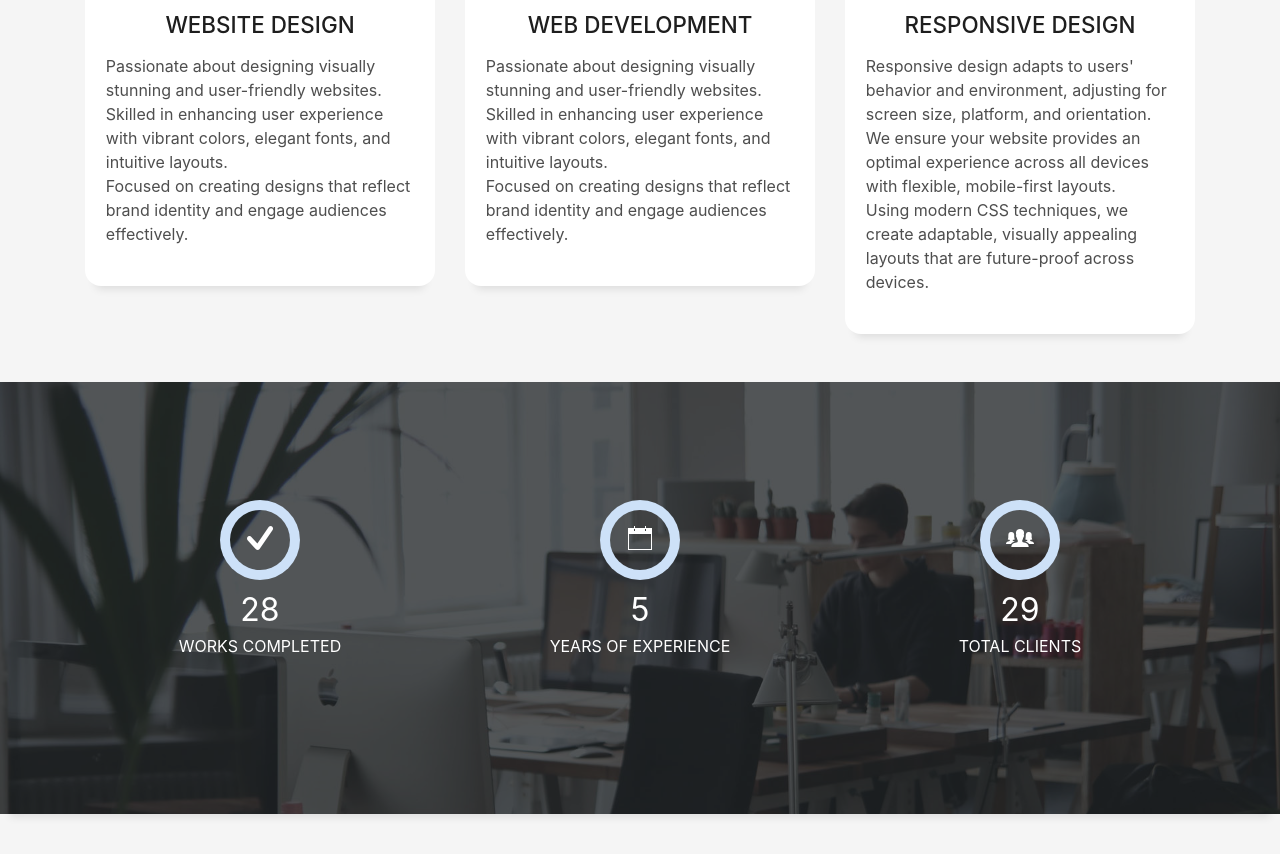
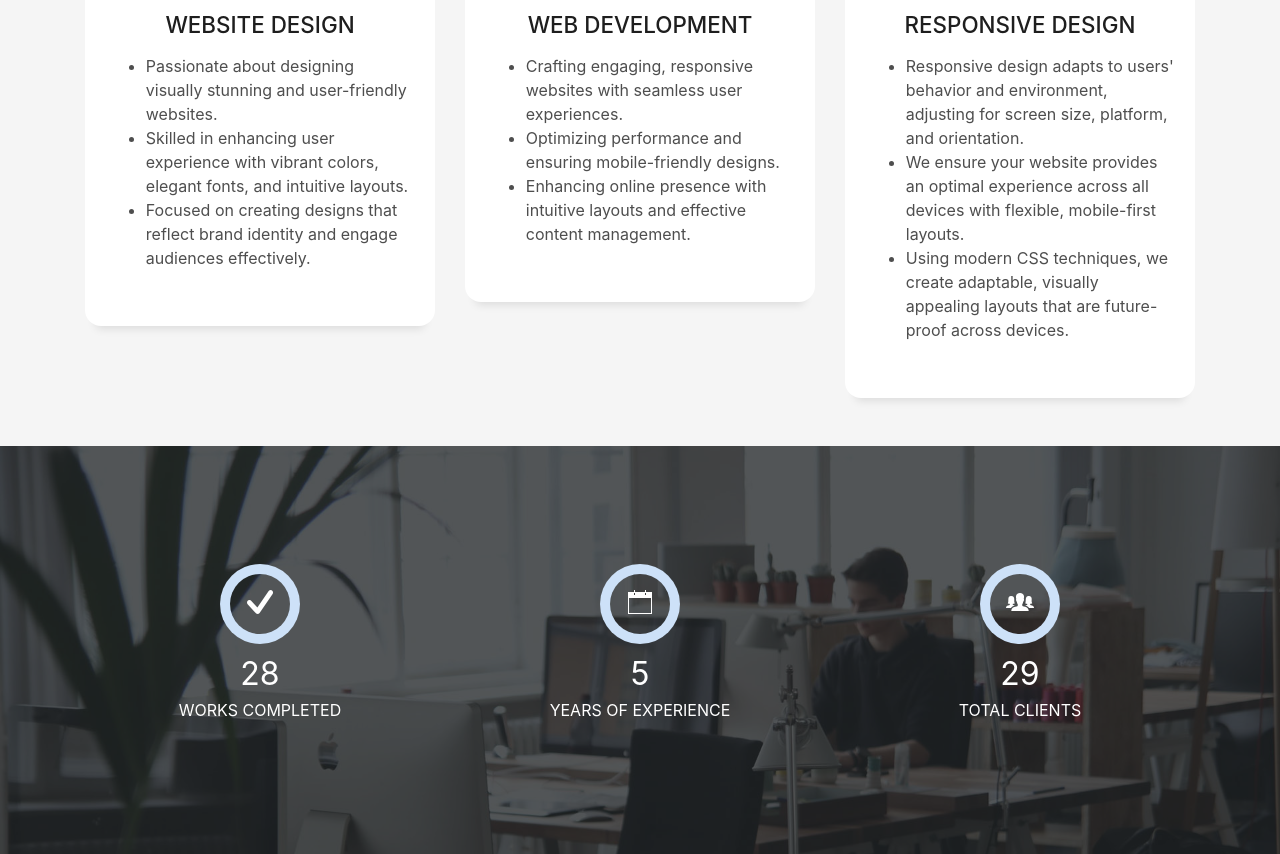
Before and after one commit to ak5020/ak-portfolio, a plain HTML site: page index.html in a window 1280 px wide. Shown: the part 2823-3677 px from the top of the page. Drawn offline with Linux system fonts and the light colour scheme; files whose address does not match are found by name.

Commit message:
Update index.html

```diff
--- a/index.html
+++ b/index.html
@@ -220,10 +220,10 @@
 		<!-- <p class="s-description text-center">
                    Skilled in enhancing user experience with vibrant colors, elegant fonts, and intuitive layouts.
               	</p> -->
-        	<ul class="navbar-nav services-nav-item">
-          		<li class="nav-item">Passionate about designing visually stunning and user-friendly websites.</li>
-			<li class="nav-item">Skilled in enhancing user experience with vibrant colors, elegant fonts, and intuitive layouts.</li>
-			<li class="nav-item">Focused on creating designs that reflect brand identity and engage audiences effectively.</li>
+        	<ul class="services-nav-item">
+          		<li class="services-item">Passionate about designing visually stunning and user-friendly websites.</li>
+			<li class="services-item">Skilled in enhancing user experience with vibrant colors, elegant fonts, and intuitive layouts.</li>
+			<li class="services-item">Focused on creating designs that reflect brand identity and engage audiences effectively.</li>
 		</ul>
             </div>
           </div>
@@ -235,10 +235,10 @@
             </div>
             <div class="service-content">
               	<h2 class="s-title">Web Development</h2>
-              	<ul class="navbar-nav services-nav-item">
-          		<li class="nav-item">Passionate about designing visually stunning and user-friendly websites.</li>
-			<li class="nav-item">Skilled in enhancing user experience with vibrant colors, elegant fonts, and intuitive layouts.</li>
-			<li class="nav-item">Focused on creating designs that reflect brand identity and engage audiences effectively.</li>
+              	<ul class="services-nav-item">
+          		<li class="services-item">Crafting engaging, responsive websites with seamless user experiences.</li>
+			<li class="services-item">Optimizing performance and ensuring mobile-friendly designs.</li>
+			<li class="services-item">Enhancing online presence with intuitive layouts and effective content management.</li>
 		</ul>
             </div>
           </div>
@@ -250,10 +250,10 @@
             </div>
             <div class="service-content">
               	<h2 class="s-title">Responsive Design</h2>
-              	<ul class="navbar-nav services-nav-item">
-          		<li class="nav-item">Responsive design adapts to users' behavior and environment, adjusting for screen size, platform, and orientation.</li>
-			<li class="nav-item">We ensure your website provides an optimal experience across all devices with flexible, mobile-first layouts.</li>
-			<li class="nav-item">Using modern CSS techniques, we create adaptable, visually appealing layouts that are future-proof across devices.</li>
+              	<ul class="services-nav-item">
+          		<li class="services-item">Responsive design adapts to users' behavior and environment, adjusting for screen size, platform, and orientation.</li>
+			<li class="services-item">We ensure your website provides an optimal experience across all devices with flexible, mobile-first layouts.</li>
+			<li class="services-item">Using modern CSS techniques, we create adaptable, visually appealing layouts that are future-proof across devices.</li>
 		</ul>
             </div>
           </div>
```
